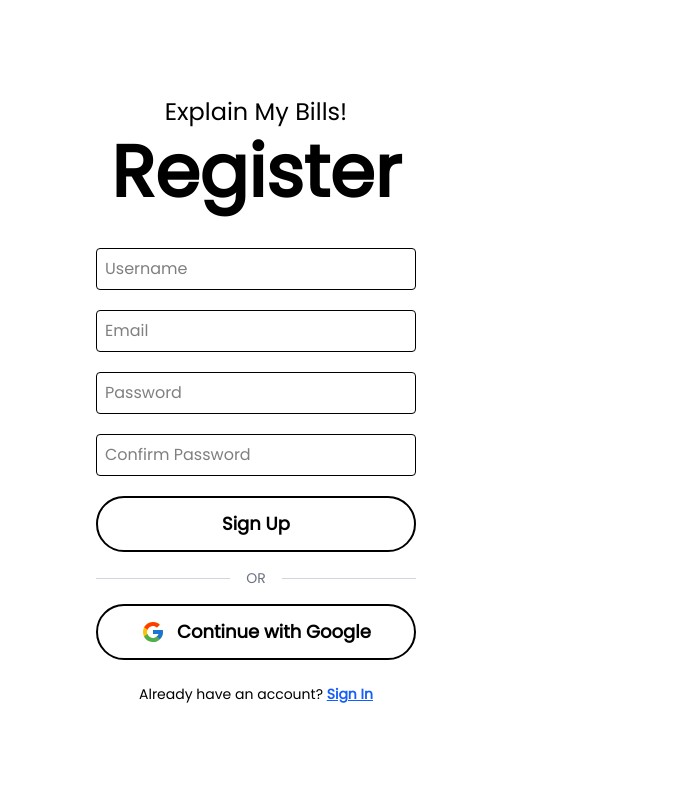
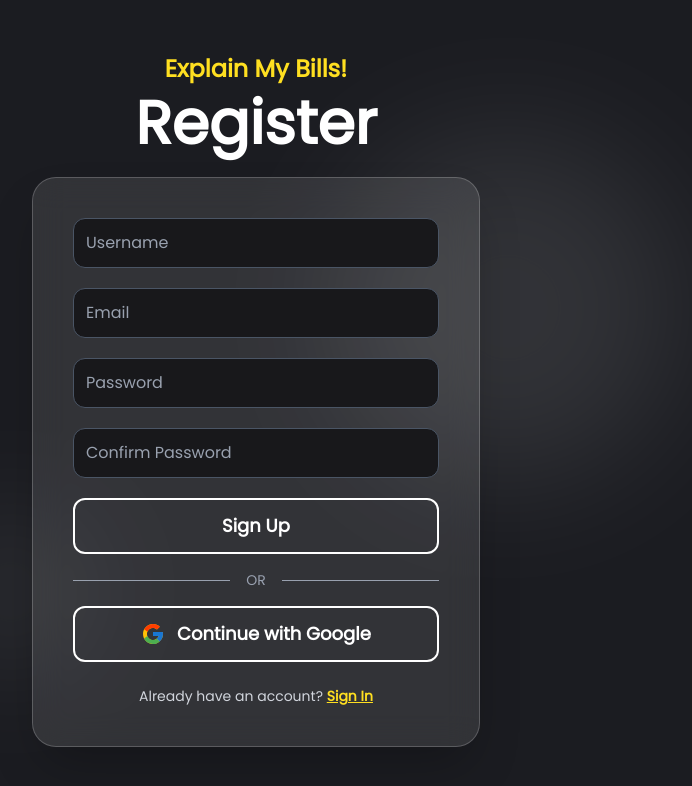
Before and after one commit to ShawnMayol/explain-my-bills, a React (Vite) app in the folder frontend/: page /signup in a window 1280 px wide. Shown: the top 786 px of the page, without its empty margins (384-1076 px from the left). Built offline with nearby package versions, Linux system fonts and the light colour scheme; no server answers.

Commit message:
feat: updated UI

```diff
--- a/frontend/src/pages/Dashboard.jsx
+++ b/frontend/src/pages/Dashboard.jsx
@@ -40,7 +40,7 @@ export default function Dashboard() {
       <div className="absolute left-90 -top-30 w-160 h-160 rounded-full bg-gray-100 opacity-8 blur-3xl pointer-events-none z-0"></div>
       <div className="absolute -right-20 -bottom-40 w-90 h-90 rounded-full bg-gray-100 opacity-8 blur-3xl pointer-events-none z-0"></div>
 
-      <div className="flex-1 p-10 relative overflow-y-auto">
+      <div className="ml-[20%] flex-1 p-10 relative overflow-y-auto">
         <h1 className="text-3xl text-yellow-300 font-bold mt-15 mb-8">Recent Summarized Bills</h1>
 
         <div className="grid grid-cols-3 gap-3">
--- a/frontend/src/pages/SignIn.jsx
+++ b/frontend/src/pages/SignIn.jsx
@@ -48,58 +48,72 @@ export default function SignIn() {
     };
 
     return (
-        <div className="h-screen w-screen items-center flex flex-col justify-center">
-            <p className="text-2xl mb-2">Explain My Bills!</p>
-            <h1 className="text-7xl font-bold">Login</h1>
+        <div className="h-screen w-screen flex flex-col items-center justify-center bg-[#1B1C21] text-white">
+            <div className="absolute right-1/6 top-1/6 w-[350px] h-[350px] rounded-full bg-gray-100 opacity-10 blur-3xl pointer-events-none z-0"></div>
+            <div className="absolute left-1/4 bottom-1/6 w-[150px] h-[150px] rounded-full bg-gray-100 opacity-10 blur-3xl pointer-events-none z-0"></div>
 
-            <form onSubmit={handleSubmit} className="flex flex-col mt-10 w-1/4">
+            <div className="mb-6">
+                <p className="text-2xl mb-2 text-yellow-300 font-semibold text-center">
+                    Explain My Bills!
+                </p>
+                <h1 className="text-6xl font-bold text-center">Login</h1>
+            </div>
+
+            <form
+                onSubmit={handleSubmit}
+                className="flex flex-col w-full max-w-md p-10 rounded-3xl shadow-2xl backdrop-blur-md bg-white/10 border border-white/20 z-10"
+            >
                 <input
                     type="email"
                     placeholder="Email"
-                    className="mb-5 p-2 border rounded"
+                    className="mb-5 p-3 rounded-xl bg-zinc-900 border border-gray-600 text-white placeholder-gray-400 focus:outline-none focus:ring-2 focus:ring-yellow-300"
                     value={email}
                     onChange={(e) => setEmail(e.target.value)}
+                    autoComplete="email"
                 />
                 <input
                     type="password"
                     placeholder="Password"
-                    className="mb-5 p-2 border rounded"
+                    className="mb-5 p-3 rounded-xl bg-zinc-900 border border-gray-600 text-white placeholder-gray-400 focus:outline-none focus:ring-2 focus:ring-yellow-300"
                     value={password}
                     onChange={(e) => setPassword(e.target.value)}
+                    autoComplete="current-password"
                 />
 
-                {error && <p className="text-red-500 mb-4">{error}</p>}
+                {error && (
+                    <p className="text-red-500 mb-4 text-center">{error}</p>
+                )}
 
                 <div className="flex flex-col items-center text-center">
                     <button
                         type="submit"
-                        className="p-3 text-lg border-2 font-semibold rounded-4xl hover:cursor-pointer w-full mb-4"
+                        className="p-3 text-lg border-2 border-white text-white font-semibold rounded-xl hover:bg-gray-100 hover:text-black transition w-full mb-4 hover:cursor-pointer"
                     >
                         Sign In
                     </button>
 
                     <div className="flex items-center w-full mb-4">
-                        <hr className="flex-grow border-t border-gray-300" />
-                        <span className="mx-4 text-gray-500 font-medium text-sm">
+                        <hr className="flex-grow border-t border-gray-400" />
+                        <span className="mx-4 text-gray-400 font-medium text-sm">
                             OR
                         </span>
-                        <hr className="flex-grow border-t border-gray-300" />
+                        <hr className="flex-grow border-t border-gray-400" />
                     </div>
 
                     <button
                         type="button"
                         onClick={handleGoogleSignIn}
-                        className="flex items-center justify-center gap-3 p-3 text-lg border-2 font-semibold rounded-4xl hover:cursor-pointer w-full mb-6"
+                        className="flex items-center justify-center gap-3 p-3 text-lg border-2 border-white text-white font-semibold rounded-xl hover:bg-gray-100 hover:text-black transition w-full mb-6 hover:cursor-pointer"
                     >
                         <FcGoogle className="w-6 h-6" />
                         Continue with Google
                     </button>
 
-                    <p className="text-sm">
+                    <p className="text-sm text-gray-300">
                         Don’t have an account?{" "}
                         <Link
                             to="/signup"
-                            className="font-semibold underline text-blue-600"
+                            className="font-semibold underline text-yellow-300 hover:text-yellow-400 transition"
                         >
                             Sign Up
                         </Link>
--- a/frontend/src/pages/SignUp.jsx
+++ b/frontend/src/pages/SignUp.jsx
@@ -59,72 +59,87 @@ export default function SignUp() {
     };
 
     return (
-        <div className="h-screen w-screen items-center flex flex-col justify-center">
-            <p className="text-2xl mb-2">Explain My Bills!</p>
-            <h1 className="text-7xl font-bold">Register</h1>
+        <div className="h-screen w-screen flex flex-col items-center justify-center bg-[#1B1C21] text-white">
+            <div className="absolute right-1/6 top-1/6 w-[350px] h-[350px] rounded-full bg-gray-100 opacity-10 blur-3xl pointer-events-none z-0"></div>
+            <div className="absolute left-1/4 bottom-1/6 w-[150px] h-[150px] rounded-full bg-gray-100 opacity-10 blur-3xl pointer-events-none z-0"></div>
+            <div className="mb-6">
+                <p className="text-2xl mb-2 text-yellow-300 font-semibold text-center">
+                    Explain My Bills!
+                </p>
+                <h1 className="text-6xl font-bold text-center">Register</h1>
+            </div>
 
-            <form onSubmit={handleSubmit} className="flex flex-col mt-10 w-1/4">
+            <form
+                onSubmit={handleSubmit}
+                className="flex flex-col w-full max-w-md p-10 rounded-3xl shadow-2xl backdrop-blur-lg bg-white/10 border border-white/20 z-10"
+            >
                 <input
                     type="text"
                     placeholder="Username"
-                    className="mb-5 p-2 border rounded"
+                    className="mb-5 p-3 rounded-xl bg-zinc-900 border border-gray-600 text-white placeholder-gray-400 focus:outline-none focus:ring-2 focus:ring-yellow-300"
                     value={username}
                     onChange={(e) => setUsername(e.target.value)}
+                    autoComplete="username"
                 />
                 <input
                     type="email"
                     placeholder="Email"
-                    className="mb-5 p-2 border rounded"
+                    className="mb-5 p-3 rounded-xl bg-zinc-900 border border-gray-600 text-white placeholder-gray-400 focus:outline-none focus:ring-2 focus:ring-yellow-300"
                     value={email}
                     onChange={(e) => setEmail(e.target.value)}
+                    autoComplete="email"
                 />
                 <input
                     type="password"
                     placeholder="Password"
-                    className="mb-5 p-2 border rounded"
+                    className="mb-5 p-3 rounded-xl bg-zinc-900 border border-gray-600 text-white placeholder-gray-400 focus:outline-none focus:ring-2 focus:ring-yellow-300"
                     value={password}
                     onChange={(e) => setPassword(e.target.value)}
+                    autoComplete="new-password"
                 />
                 <input
                     type="password"
                     placeholder="Confirm Password"
-                    className="mb-5 p-2 border rounded"
+                    className="mb-5 p-3 rounded-xl bg-zinc-900 border border-gray-600 text-white placeholder-gray-400 focus:outline-none focus:ring-2 focus:ring-yellow-300"
                     value={confirmPassword}
                     onChange={(e) => setConfirmPassword(e.target.value)}
+                    autoComplete="new-password"
                 />
 
-                {error && <p className="text-red-500 mb-4">{error}</p>}
+                {error && (
+                    <p className="text-red-500 mb-4 text-center">{error}</p>
+                )}
 
                 <div className="flex flex-col items-center text-center">
                     <button
                         type="submit"
-                        className="p-3 text-lg border-2 font-semibold rounded-4xl hover:cursor-pointer w-full mb-4"
+                        className="p-3 text-lg border-2 border-white text-white font-semibold rounded-xl hover:bg-gray-100 hover:text-black transition w-full mb-4 hover:cursor-pointer"
                     >
                         Sign Up
                     </button>
 
                     <div className="flex items-center w-full mb-4">
-                        <hr className="flex-grow border-t border-gray-300" />
-                        <span className="mx-4 text-gray-500 font-medium text-sm">
+                        <hr className="flex-grow border-t border-gray-400" />
+                        <span className="mx-4 text-gray-400 font-medium text-sm">
                             OR
                         </span>
-                        <hr className="flex-grow border-t border-gray-300" />
+                        <hr className="flex-grow border-t border-gray-400" />
                     </div>
 
                     <button
                         type="button"
                         onClick={handleGoogleSignIn}
-                        className="flex items-center justify-center gap-3 p-3 text-lg border-2 font-semibold rounded-4xl hover:cursor-pointer w-full mb-6"
+                        className="flex items-center justify-center gap-3 p-3 text-lg border-2 border-white text-white font-semibold rounded-xl hover:bg-gray-100 hover:text-black transition w-full mb-6 hover:cursor-pointer"
                     >
                         <FcGoogle className="w-6 h-6" />
                         Continue with Google
                     </button>
 
-                    <p className="text-sm">
+                    <p className="text-sm text-gray-300">
                         Already have an account?{" "}
                         <Link
                             to="/signin"
-                            className="font-semibold underline text-blue-600"
+                            className="font-semibold underline text-yellow-300 hover:text-yellow-400 transition"
                         >
                             Sign In
                         </Link>
```
Also changed, not shown: frontend/src/pages/ChangePassword.jsx (+23 -13 lines), frontend/src/pages/EditUsername.jsx (+9 -7 lines), frontend/src/pages/ProfilePage.jsx (+7 -7 lines).
